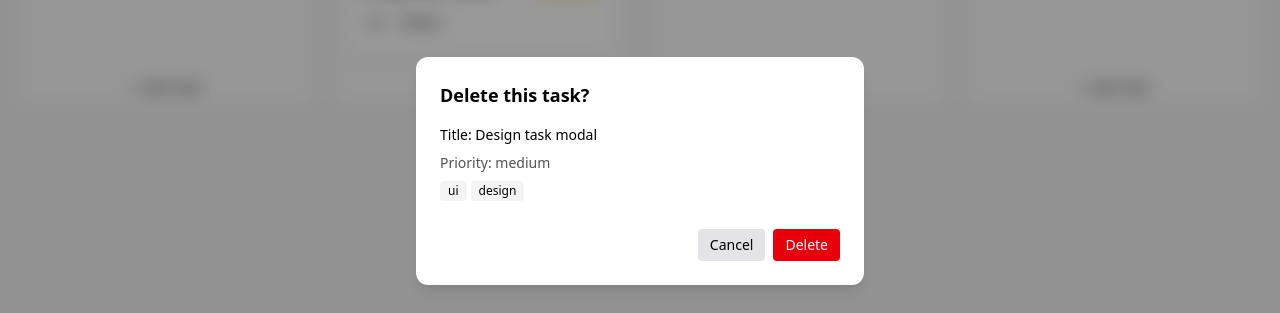
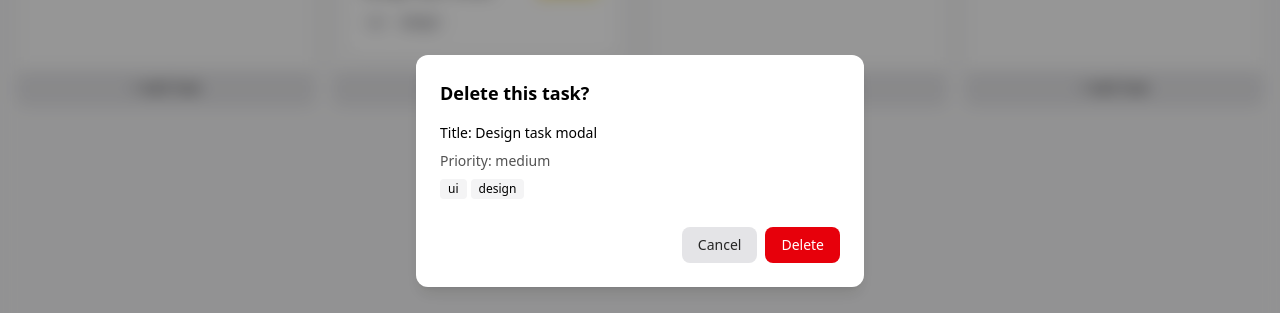
Before and after one commit to kaziabulhasib/kanban-component-hasib, a React (Vite) app: page / in a window 1280 px wide. Both pictures are taken after a click on the button 364 px from the left and 201 px from the top of the page. Shown: the part 229-542 px from the top of the page. Built offline with nearby package versions, Linux system fonts and the light colour scheme.

Commit message:
feat: add reusable Button primitive and integrate across UI

```diff
--- a/src/components/kanbanboard/KanbanBoard.tsx
+++ b/src/components/kanbanboard/KanbanBoard.tsx
@@ -147,7 +147,7 @@ const KanbanBoard: React.FC<KanbanViewProps> = ({
 
   function handleOpenCreate(columnId: string) {
     setActiveColumnId(columnId);
-    setDraftTask(null); // ✅ important: keep this null for CREATE mode
+    setDraftTask(null);
     setIsModalOpen(true);
   }
 
--- a/src/components/kanbanboard/KanbanColumn.tsx
+++ b/src/components/kanbanboard/KanbanColumn.tsx
@@ -1,6 +1,7 @@
 import KanbanCard from "./KanbanCard";
 import type { KanbanColumnProps } from "./KanbanBoard.types";
 import React from "react";
+import Button from "../primitives/Button";
 
 const KanbanColumn: React.FC<KanbanColumnProps> = ({
   column,
@@ -52,11 +53,12 @@ const KanbanColumn: React.FC<KanbanColumnProps> = ({
       </div>
 
       {/* Add task button */}
-      <button
-        className='py-2 text-sm font-medium text-neutral-700 hover:bg-neutral-100 transition rounded-b-lg'
+      <Button
+        variant='secondary'
+
         onClick={() => onTaskCreate?.(column.id)}>
         + Add Task
-      </button>
+      </Button>
     </section>
   );
 };
--- a/src/components/kanbanboard/TaskModal.tsx
+++ b/src/components/kanbanboard/TaskModal.tsx
@@ -1,6 +1,7 @@
 import React, { useState, useEffect } from "react";
 import Modal from "../primitives/Modal";
 import type { KanbanTask } from "./KanbanBoard.types";
+import Button from "../primitives/Button";
 
 interface TaskModalProps {
   open: boolean;
@@ -82,8 +83,6 @@ const TaskModal: React.FC<TaskModalProps> = ({
           {initialTask ? "Edit Task" : "New Task"}
         </h2>
 
-
-
         <div className='grid grid-cols-1 gap-5'>
           <div>
             <label className='block text-sm mb-1 font-medium text-neutral-700'>
@@ -128,7 +127,7 @@ const TaskModal: React.FC<TaskModalProps> = ({
             <label className='block text-sm mb-1 font-medium text-neutral-700'>
               Tags{" "}
               <span className='text-[11px] font-light'>
-                (separate with commas)
+                (separate with comma or space)
               </span>
             </label>
             <input
@@ -154,17 +153,13 @@ const TaskModal: React.FC<TaskModalProps> = ({
         </div>
 
         <div className='flex justify-end gap-3 pt-4 border-t border-neutral-200'>
-          <button
-            onClick={onClose}
-            className='px-4 py-2 text-sm rounded-lg bg-neutral-200 hover:bg-neutral-300 transition'>
+          <Button variant='secondary' onClick={onClose}>
             Cancel
-          </button>
+          </Button>
 
-          <button
-            onClick={handleSubmit}
-            className='px-4 py-2 text-sm rounded-lg bg-primary-500 text-white hover:bg-primary-600 transition'>
+          <Button variant='primary' onClick={handleSubmit}>
             {initialTask ? "Save Changes" : "Create Task"}
-          </button>
+          </Button>
         </div>
       </div>
     </Modal>
--- /dev/null
+++ b/src/components/primitives/Button.tsx
@@ -0,0 +1,33 @@
+import React from "react";
+import clsx from "clsx";
+
+interface ButtonProps extends React.ButtonHTMLAttributes<HTMLButtonElement> {
+  variant?: "primary" | "secondary" | "danger";
+}
+
+const variantStyles = {
+  primary: "bg-primary-500 text-white hover:bg-primary-600",
+  secondary: "bg-neutral-200 text-neutral-800 hover:bg-neutral-300",
+  danger: "bg-red-600 text-white hover:bg-red-700",
+};
+
+const Button: React.FC<ButtonProps> = ({
+  variant = "primary",
+  className,
+  children,
+  ...props
+}) => {
+  return (
+    <button
+      className={clsx(
+        "px-4 py-2 text-sm rounded-lg transition",
+        variantStyles[variant],
+        className
+      )}
+      {...props}>
+      {children}
+    </button>
+  );
+};
+
+export default Button;
--- a/src/components/primitives/ConfirmDelete.tsx
+++ b/src/components/primitives/ConfirmDelete.tsx
@@ -1,5 +1,6 @@
 import Modal from "./Modal";
 import type { KanbanTask } from "../kanbanboard/KanbanBoard.types";
+import Button from "./Button";
 
 interface ConfirmDeleteProps {
   open: boolean;
@@ -8,42 +9,56 @@ interface ConfirmDeleteProps {
   onConfirm: (taskId: string) => void;
 }
 
-const ConfirmDelete: React.FC<ConfirmDeleteProps> = ({ open, task, onClose, onConfirm }) => {
+const ConfirmDelete: React.FC<ConfirmDeleteProps> = ({
+  open,
+  task,
+  onClose,
+  onConfirm,
+}) => {
   return (
     <Modal open={open} onClose={onClose}>
-      <div className="space-y-4">
-        <h2 className="text-lg font-semibold">Delete this task?</h2>
+      <div className='space-y-4'>
+        <h2 className='text-lg font-semibold'>Delete this task?</h2>
 
         {task && (
-          <div className="text-sm space-y-2">
-            <div><span className="font-medium">Title:</span> {task.title}</div>
+          <div className='text-sm space-y-2'>
+            <div>
+              <span className='font-medium'>Title:</span> {task.title}
+            </div>
             {task.description && (
-              <div className="text-neutral-600 line-clamp-3">{task.description}</div>
+              <div className='text-neutral-600 line-clamp-3'>
+                {task.description}
+              </div>
             )}
-            <div className="flex gap-2 text-neutral-600">
+            <div className='flex gap-2 text-neutral-600'>
               {task.priority && <span>Priority: {task.priority}</span>}
-              {task.dueDate && <span>• Due: {new Date(task.dueDate).toLocaleDateString()}</span>}
+              {task.dueDate && (
+                <span>
+                  • Due: {new Date(task.dueDate).toLocaleDateString()}
+                </span>
+              )}
             </div>
             {task.tags?.length ? (
-              <div className="flex flex-wrap gap-1">
-                {task.tags.slice(0, 5).map(t => (
-                  <span key={t} className="px-2 py-0.5 text-xs bg-neutral-100 rounded">{t}</span>
+              <div className='flex flex-wrap gap-1'>
+                {task.tags.slice(0, 5).map((t) => (
+                  <span
+                    key={t}
+                    className='px-2 py-0.5 text-xs bg-neutral-100 rounded'>
+                    {t}
+                  </span>
                 ))}
               </div>
             ) : null}
           </div>
         )}
 
-        <div className="flex justify-end gap-2 pt-3">
-          <button className="px-3 py-1.5 rounded bg-neutral-200 hover:bg-neutral-300 text-sm" onClick={onClose}>
+        <div className='flex justify-end gap-2 pt-3'>
+          <Button variant='secondary' onClick={onClose}>
             Cancel
-          </button>
-          <button
-            className="px-3 py-1.5 rounded bg-red-600 hover:bg-red-700 text-white text-sm"
-            onClick={() => task && onConfirm(task.id)}
-          >
+          </Button>
+          <Button variant='danger' onClick={() => task && onConfirm(task.id)}>
             Delete
-          </button>
+          </Button>
         </div>
       </div>
     </Modal>
```
